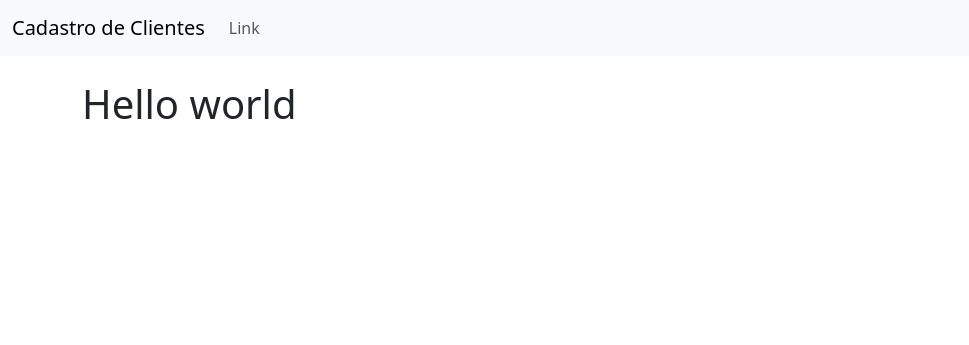
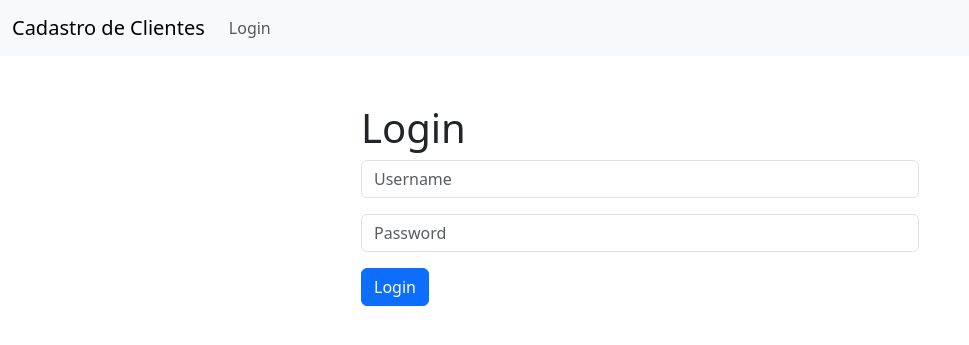
Before and after one commit to rodrigo426/CRM-Django, a Django app: page / in a window 1280 px wide. Shown: the top 345 px of the page, without its empty margins (0-969 px from the left). Run offline with Django 5.2, Linux system fonts and the light colour scheme.

Commit message:
login system implementation

```diff
--- a/crmapp/templates/base.html
+++ b/crmapp/templates/base.html
@@ -11,6 +11,16 @@
     {% include 'navbar.html' %}
     <div class="container">
         <br/>
+        {% if messages %}
+          {% for message in messages %}
+              <div class="alert alert-primary alert-dismissible fade show" role="alert">
+                {{ message }}
+                <button type="button" class="btn-close" data-bs-dismiss="alert" aria-label="Close"></button>
+              </div>
+      </div>
+
+          {% endfor %}
+        {% endif %}
         {% block content %}
         {% endblock %}
     </div>
--- a/crmapp/templates/home.html
+++ b/crmapp/templates/home.html
@@ -2,7 +2,31 @@
 
 
 {% block content %}
+<br/>
+<div class="col-md-6 offset-md-3">
 
-<h1> Hello world</h1>
+    {% if user.is_authenticated %}
 
+        <h1>Welcome!</h1>
+
+    {% else %}
+
+        <h1>Login</h1>
+
+        <form method="POST" action="{% url 'home'%}">
+            {% csrf_token %}
+
+            <form>
+            <div class="mb-3">
+                <input type="text" class="form-control" name="username", placeholder="Username" required>
+            </div>
+            <div class="mb-3">
+                <input type="password" class="form-control" name="password", placeholder="Password" required>
+            </div>
+            <button type="submit" class="btn btn-primary">Login</button>
+            </form>
+        </form>
+    {% endif %}
+
+</div>
 {% endblock %}
--- a/crmapp/templates/navbar.html
+++ b/crmapp/templates/navbar.html
@@ -6,9 +6,15 @@
     </button>
     <div class="collapse navbar-collapse" id="navbarSupportedContent">
       <ul class="navbar-nav me-auto mb-2 mb-lg-0">
-        <li class="nav-item">
-          <a class="nav-link" href="#">Link</a>
-        </li>
+        {% if user.is_authenticated %}
+          <li class="nav-item">
+            <a class="nav-link" href="{% url 'logout' %}">Logout</a>
+          </li>
+        {% else %}
+          <li class="nav-item">
+            <a class="nav-link" href="{% url 'home' %}">Login</a>
+          </li>
+        {% endif %}
       </ul>
     </div>
   </div>
--- a/crmapp/urls.py
+++ b/crmapp/urls.py
@@ -3,4 +3,6 @@ from . import views
 
 urlpatterns = [
     path('', views.home, name='home'),
+    #path('login/', views.login_user, name='login'),
+    path('logout/', views.logout_user, name='logout'),
 ]
--- a/crmapp/views.py
+++ b/crmapp/views.py
@@ -1,6 +1,28 @@
-from django.shortcuts import render
+from django.shortcuts import render, redirect
+from django.contrib.auth import authenticate, login, logout
+from django.contrib import messages
 
 # Create your views here.
 
 def home(request):
-    return render (request, 'home.html', {})
+    #Verificar login
+    if request.method == "POST":
+        username = request.POST['username']
+        password = request.POST['password']
+        #Autenticação
+        user = authenticate(request, username=username, password=password)
+        if user is not None:
+            login(request, user)
+            messages.success(request, "Login realizado com sucesso!")
+            return redirect('home')
+        else:
+            messages.success(request, "Login sem sucesso, tente novamente!")
+            return redirect('home')
+    else:
+        return render (request, 'home.html', {})
+
+
+def logout_user(request):
+    logout(request)
+    messages.success(request, "Logout realizado.")
+    return redirect('home')
```
Also changed, not shown: db.sqlite3.
